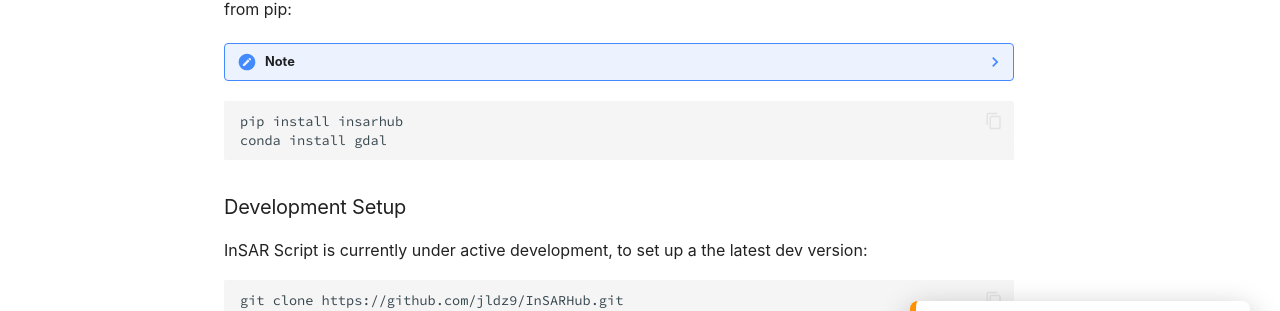
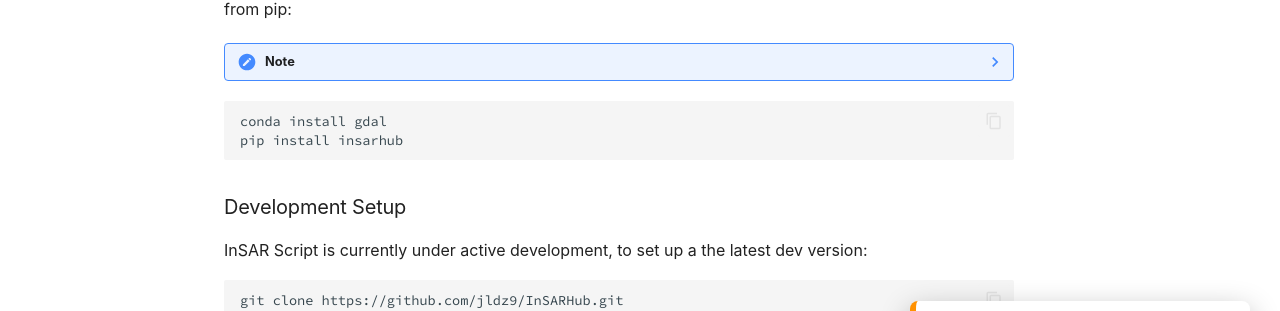
Before and after one commit to jldz9/InSARScript, an MkDocs documentation site: the page built from docs/quickstart/install.md, in a window 1280 px wide and 1021 px high. Shown: the part 478-789 px from the top of the window. Built offline with MkDocs 1.6.1 and Material for MkDocs 9.7.7, drawn with Linux system fonts in a browser that asks for light colours; some web fonts are replaced; comment, search, counter and statistics services are not loaded; the version menu is left out.

````diff
--- a/docs/quickstart/install.md
+++ b/docs/quickstart/install.md
@@ -19,8 +19,8 @@ from pip:
     Since GDAL depends on non-Python system libraries, we will add it via conda:
 
 ```bash
+conda install gdal
 pip install insarhub
-conda install gdal
 ```
 
 ### Development Setup
````
Also changed, not shown: 1 other file.
